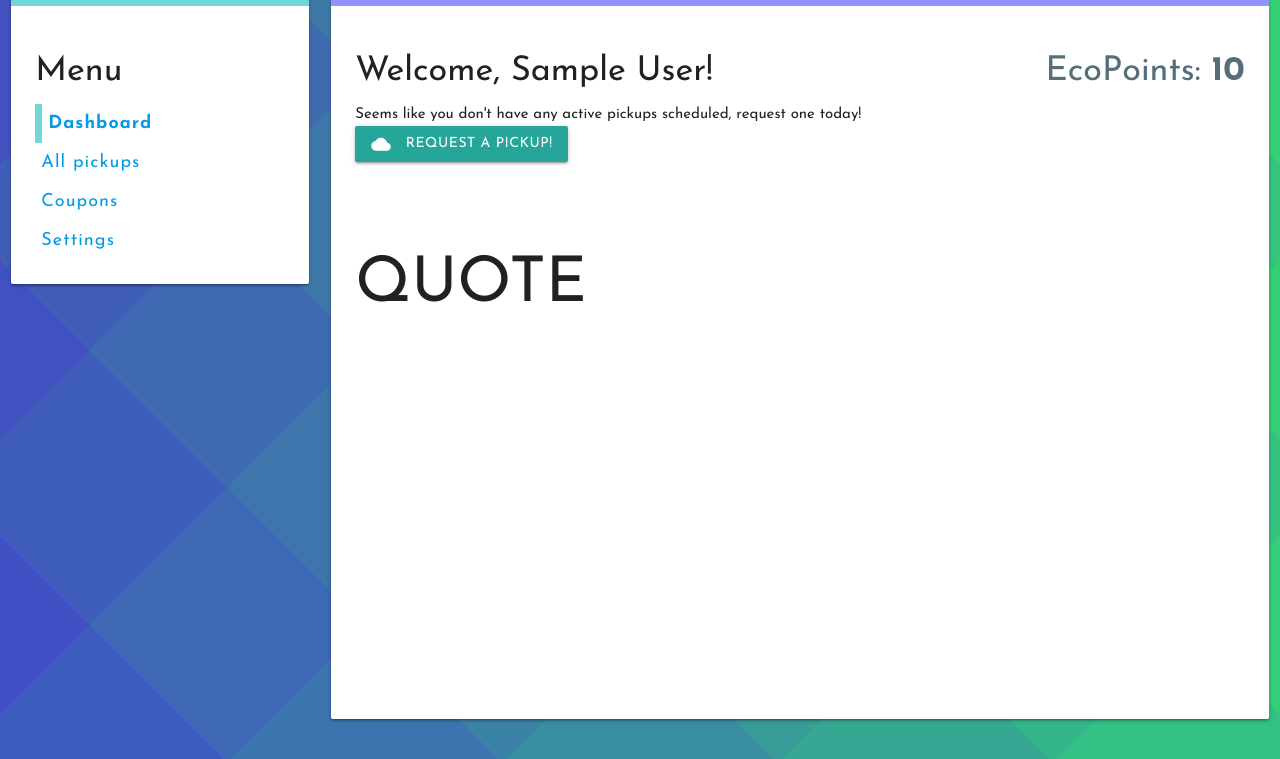
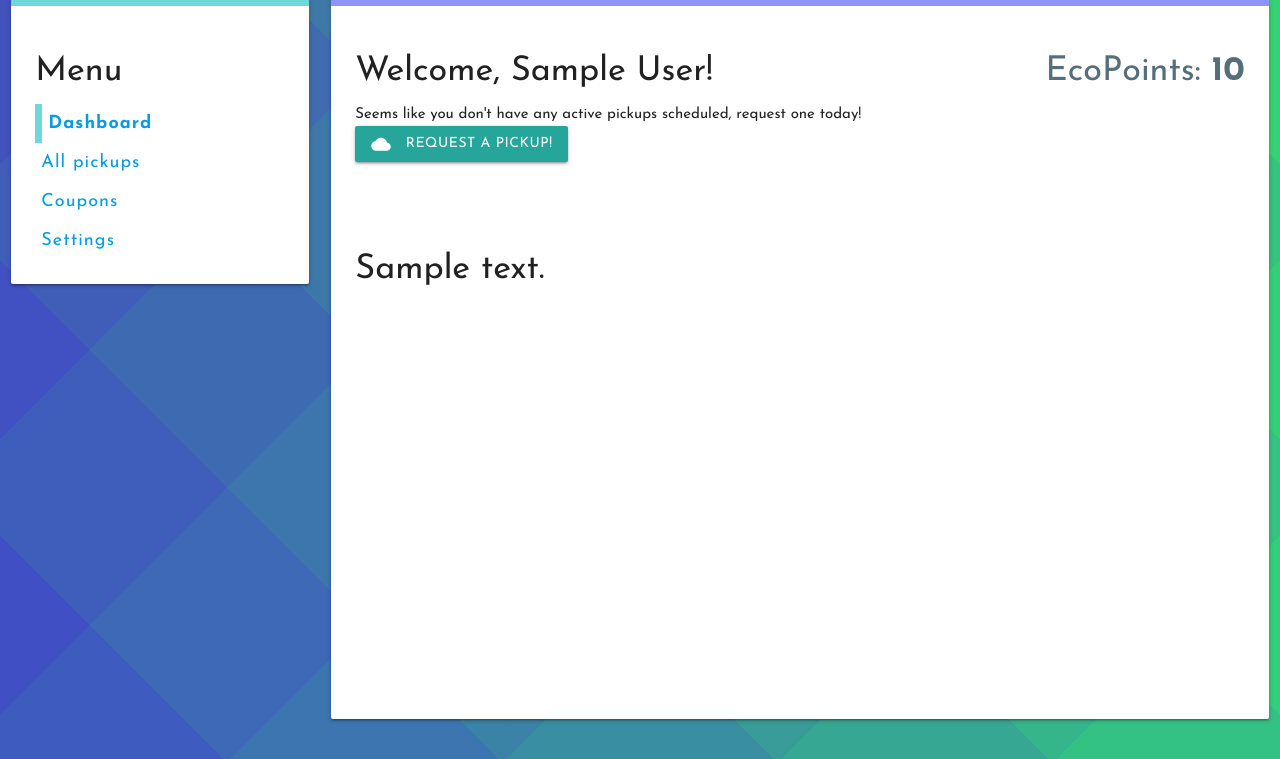
Before and after one commit to manan2002/ChipItOut, a Flask app: page /dash in a window 1280 px wide. Shown: the part 111-870 px from the top of the page. Run offline with Flask 2, Linux system fonts and the light colour scheme; a user stored in the database is signed in; tables that the repository leaves empty hold one stand-in row (values such as "Sample post").

Commit message:
Added quote to frontend but it doesn't fade in

```diff
--- a/add_quotes.py
+++ b/add_quotes.py
@@ -3,7 +3,7 @@ from exts import db
 from models.quote import QuoteModel
 
 with app.app_context():
-    """
+
     q = QuoteModel(
         text='“The greatest threat to our planet is the belief that someone else will save it.”'
         )
@@ -40,4 +40,3 @@ with app.app_context():
         text='“At its core, the issue of a clean environment is a matter of public health.”'
     )
     q.save()
-    """
--- a/static/styles/dash.css
+++ b/static/styles/dash.css
@@ -60,3 +60,9 @@ body{
 .quote-area{
     margin-top: 10%
 }
+
+.visible{
+    visibility: visible;
+    opacity: 1;
+    transition: opacity 0.7s, visibility 0.1s ease-in;
+}
--- a/templates/user/dash.html
+++ b/templates/user/dash.html
@@ -75,7 +75,35 @@ Welcome, {{u.name}}!
             {% endif %}
     {% endif %}
     <div class="quote-area">
-        <h1>QUOTE</h1>
+
     </div>
 
 {% endblock %}
+{% block scripts %}
+
+<script type="text/javascript">
+    document.addEventListener('DOMContentLoaded', function () {
+        const url = 'http://127.0.0.1:5000/quote'
+        const req = new XMLHttpRequest()
+        req.open('GET', url , true)
+        console.log('Opening req')
+        req.onload = () => {
+            const resp = JSON.parse(req.response)
+            console.log(`Parsed data: ${resp}`)
+            const quote = resp['quote']
+            const q = document.createElement('h4')
+            q.innerHTML = quote;
+            q.classList.add('visible')
+
+            const q_area = document.querySelector('.quote-area')
+            q_area.appendChild(q)
+            console.log('DONE.')
+        }
+
+        req.send()
+    });
+
+
+</script>
+
+{% endblock %}
```
